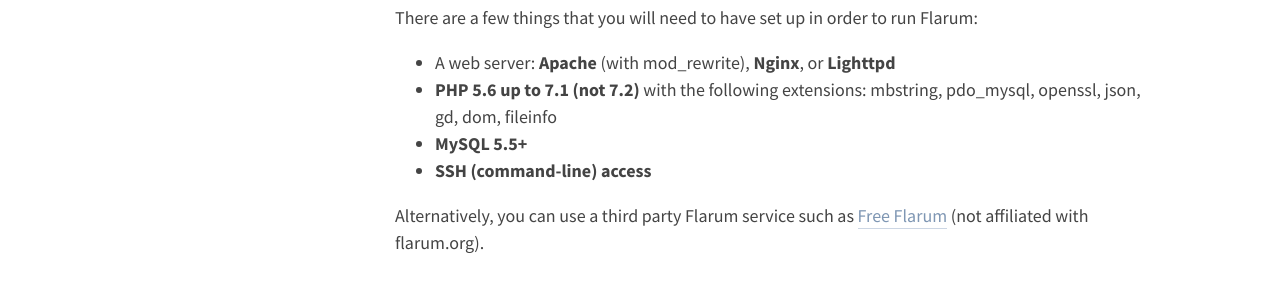
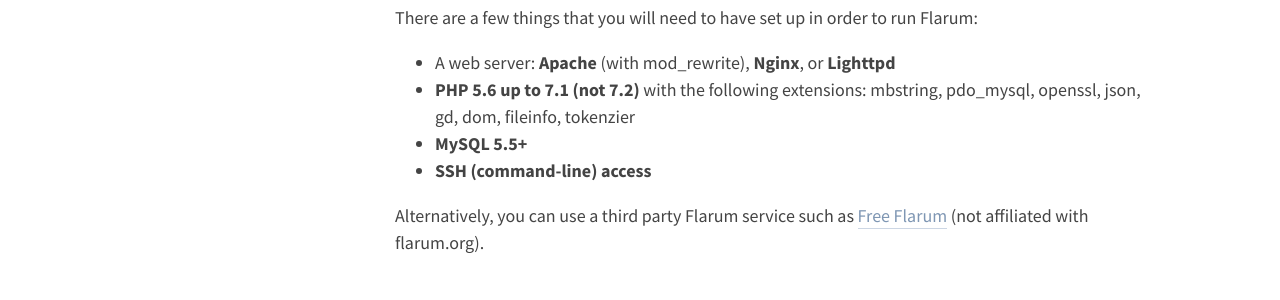
Before and after one commit to flarum/flarum.github.io, a Jekyll site: the page built from _docs/installation.md, in a window 1280 px wide and 900 px high, scrolled down 864 px. Shown: the part 182-482 px from the top of the window. Built offline with Jekyll 4.4.1, drawn with Linux system fonts in a browser that asks for light colours; nearby versions of some CDN libraries; comment, search, counter and statistics services are not loaded.

Commit message:
Add php module tokenizer to requirements (#73)

```diff
--- a/_docs/installation.md
+++ b/_docs/installation.md
@@ -26,7 +26,7 @@
 There are a few things that you will need to have set up in order to run Flarum:
 
 * A web server: **Apache** (with mod_rewrite), **Nginx**, or **Lighttpd**
-* **PHP 5.6 up to 7.1 (not 7.2)** with the following extensions: mbstring, pdo_mysql, openssl, json, gd, dom, fileinfo
+* **PHP 5.6 up to 7.1 (not 7.2)** with the following extensions: mbstring, pdo_mysql, openssl, json, gd, dom, fileinfo, tokenzier
 * **MySQL 5.5+**
 * **SSH (command-line) access**
 
```
